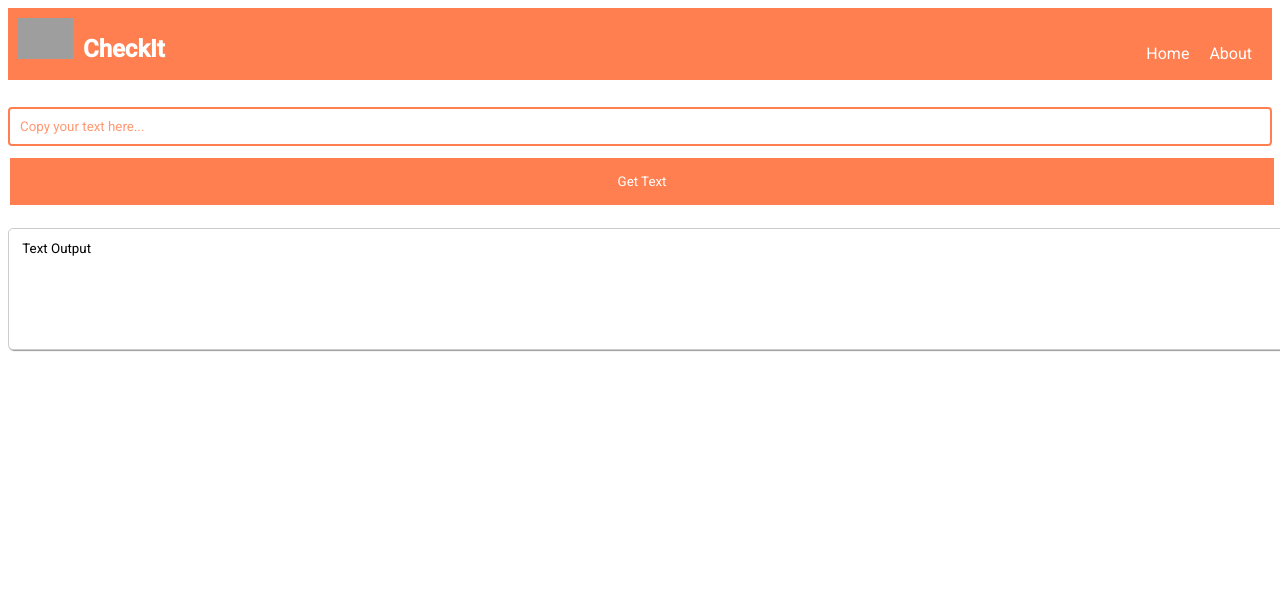
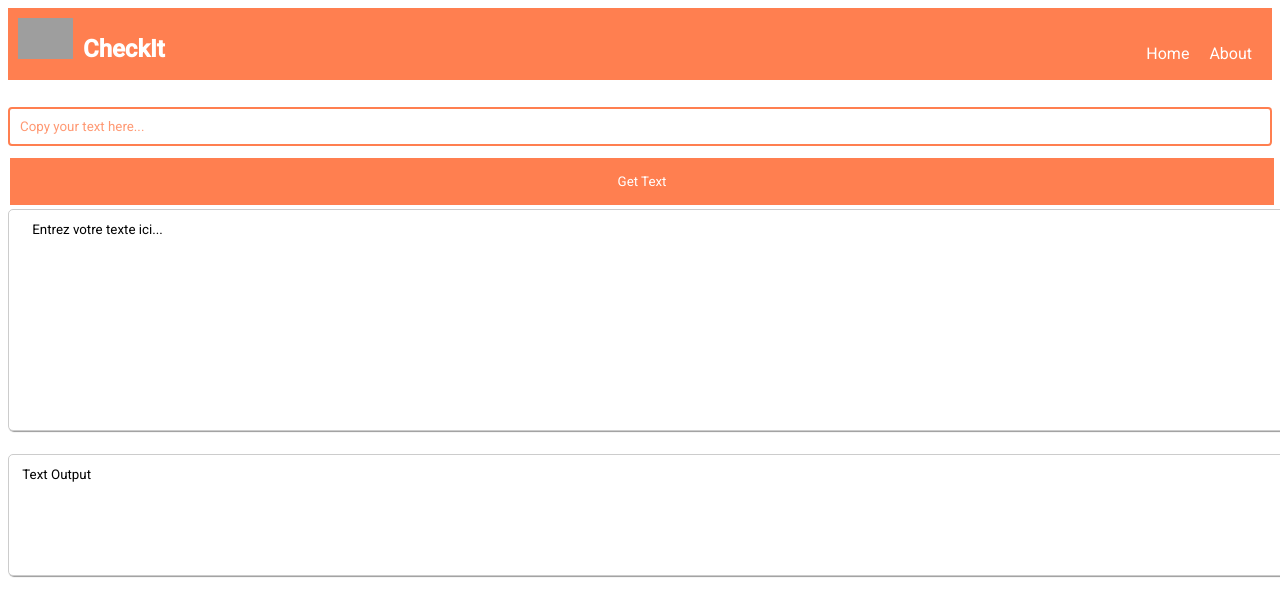
Before and after one commit to Juju2575/CheckIt, an Angular app in the folder checkit/: page / in a window 1280 px wide. Shown: the top 616 px of the page. Built offline with nearby package versions, Linux system fonts and the light colour scheme; grey boxes are pictures that could not be loaded.

Commit message:
Ajout textarea

```diff
--- a/checkit/src/app/text-box/text-box.component.css
+++ b/checkit/src/app/text-box/text-box.component.css
@@ -24,3 +24,13 @@ button {
     margin: 4px 2px;
     cursor: pointer;
 }
+
+textarea {
+    width: 100%;
+    padding: 10px;
+    max-width: 100%;
+    line-height: 1.5;
+    border-radius: 5px;
+    border: 1px solid #ccc;
+    box-shadow: 1px 1px 1px #999;
+}
--- a/checkit/src/app/text-box/text-box.component.html
+++ b/checkit/src/app/text-box/text-box.component.html
@@ -2,3 +2,7 @@
 <input type="text" #txt placeholder="Copy your text here...">
 <button (click)="getTextBoxVal(txt)"> Get Text </button>
 <br>
+<textarea id="myTextarea" rows="10" cols="50">
+    Entrez votre texte ici...
+</textarea>
+<br>
```
